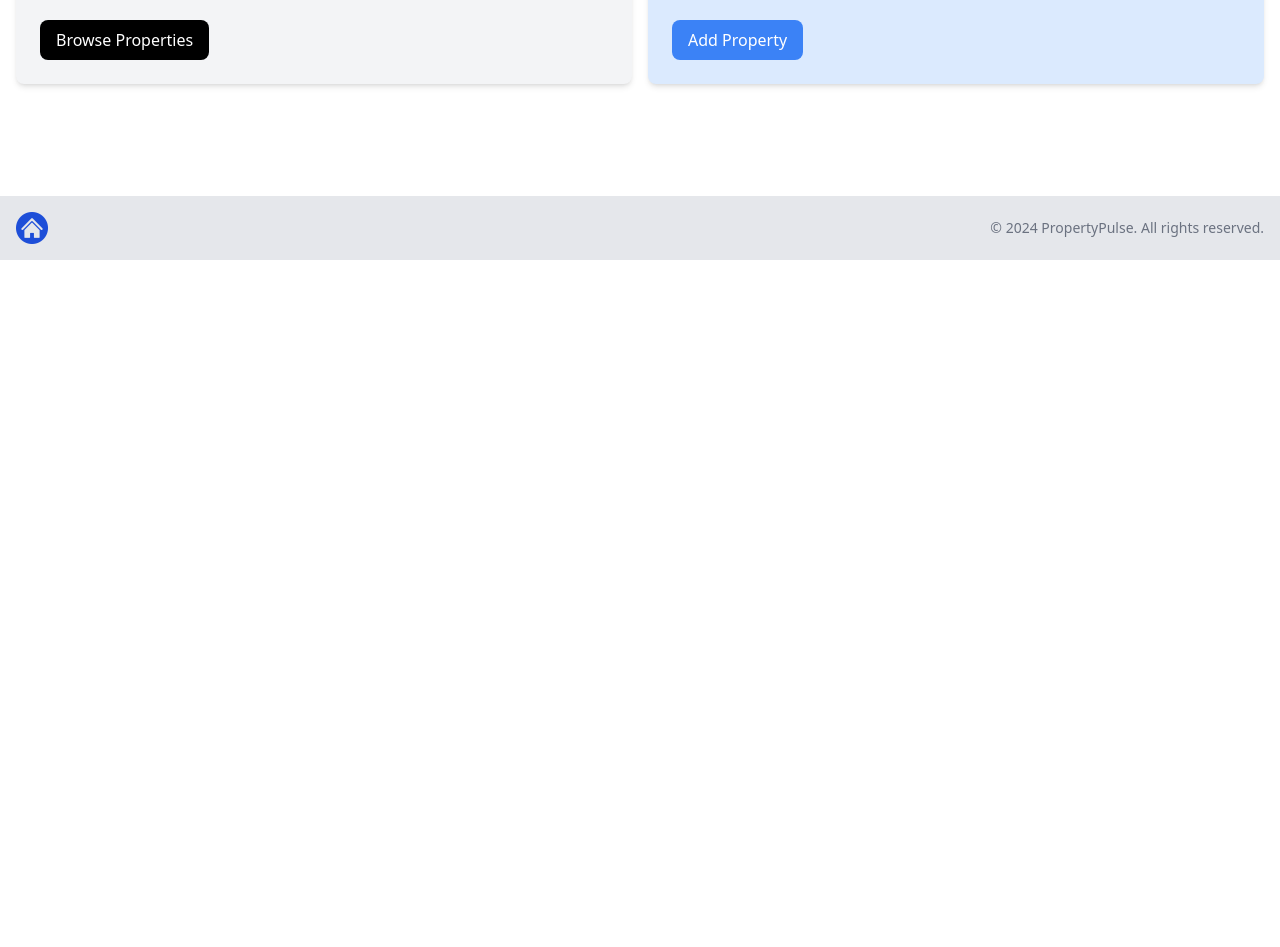
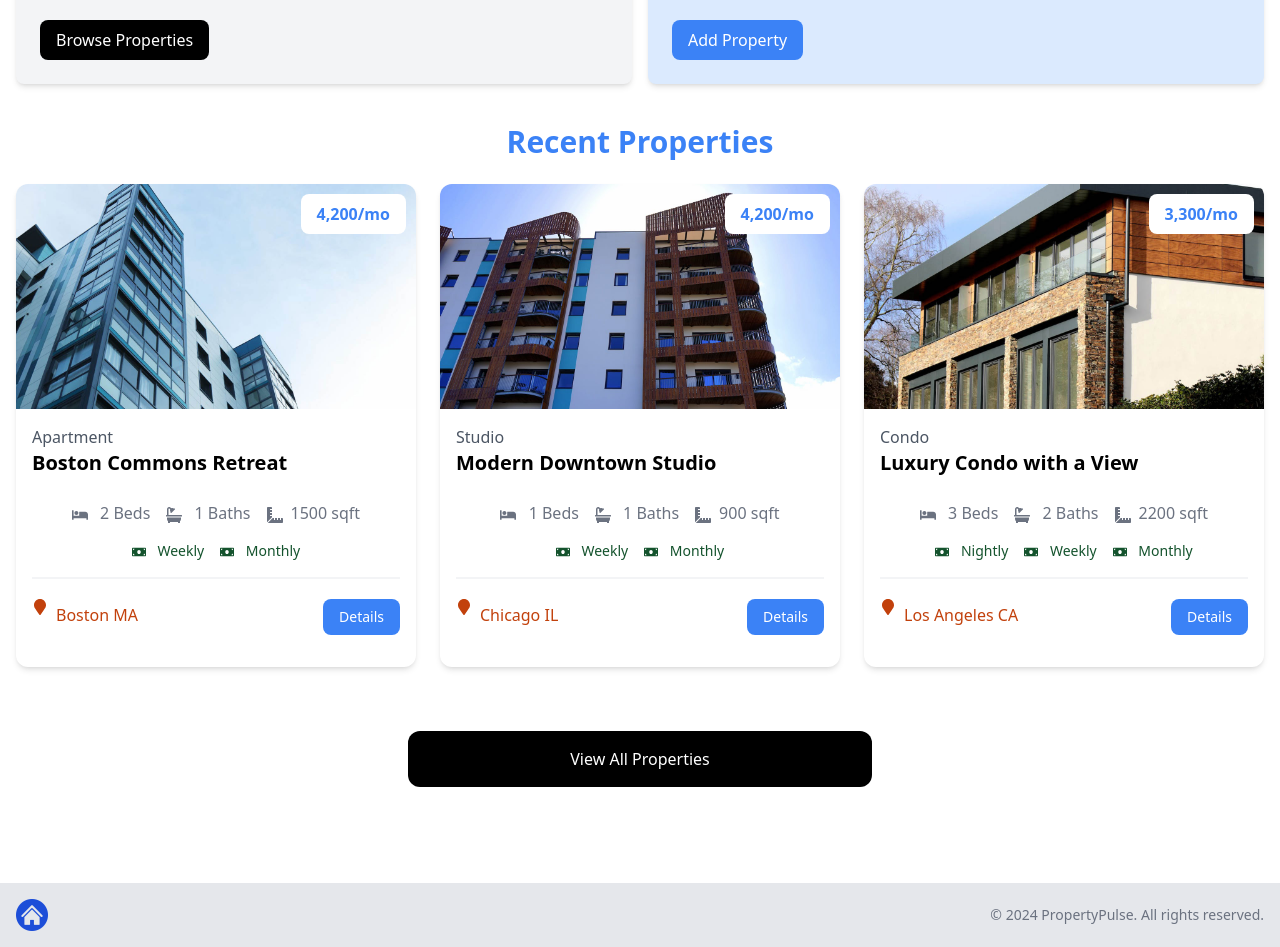
Before and after one commit to kaloyanTry/property-pulse, a Next.js app: page / in a window 1280 px wide. Shown: the part 561-1508 px from the top of the page. Before the commit the page ends 821 px from the top, so only its background shows below. Built offline with nearby package versions, Linux system fonts and the light colour scheme.

Commit message:
Home Properties List

```diff
--- a/app/page.jsx
+++ b/app/page.jsx
@@ -1,11 +1,13 @@
 import Hero from '@/components/Hero';
 import InfoBoxes from '@/components/InfoBoxes';
+import HomeProperties from '@/components/HomeProperties';
 
 const HomePage = () => {
   return (
     <>
       <Hero />
       <InfoBoxes />
+      <HomeProperties />
     </>
   );
 };
--- a/app/properties/page.jsx
+++ b/app/properties/page.jsx
@@ -3,7 +3,7 @@
 
 const PropertiesPage = () => {
   return (
-    <section>
+    <section className='px-4 py-6'>
       <div className='container-xl lg:container m-auto px-4 py-6'>
         {properties.length === 0 ? (
           <p>No properties found</p>
--- /dev/null
+++ b/components/HomeProperties.jsx
@@ -0,0 +1,39 @@
+import Link from 'next/link';
+import properties from '@/properties.json';
+import PropertyCard from '@/components/PropertyCard';
+
+const HomeProperties = () => {
+  const recentProperties = properties
+    .sort(() => Math.random() - Math.random())
+    .slice(0, 3);
+  return (
+    <>
+      <section className='px-4 py-6'>
+        <div className='container-xl lg:container m-auto'>
+          <h2 className='text-3xl font-bold text-blue-500 mb-6 text-center'>
+            Recent Properties
+          </h2>
+          <div className='grid grid-cols-1 md:grid-cols-3 gap-6'>
+            {recentProperties === 0 ? (
+              <p>No Properties found</p>
+            ) : (
+              recentProperties.map((property) => (
+                <PropertyCard key={property._id} property={property} />
+              ))
+            )}
+          </div>
+        </div>
+      </section>
+      <section className='m-auto max-w-lg my-10 px-6'>
+        <Link
+          href='properties'
+          className='block bg-black text-white text-center py-4 px-6 rounded-xl hover:bg-gray-700'
+        >
+          View All Properties
+        </Link>
+      </section>
+    </>
+  );
+};
+
+export default HomeProperties;
```
